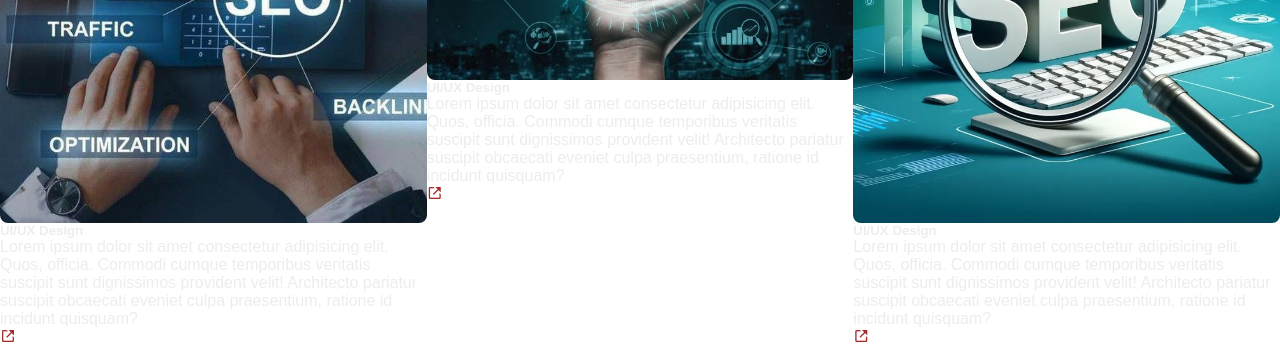
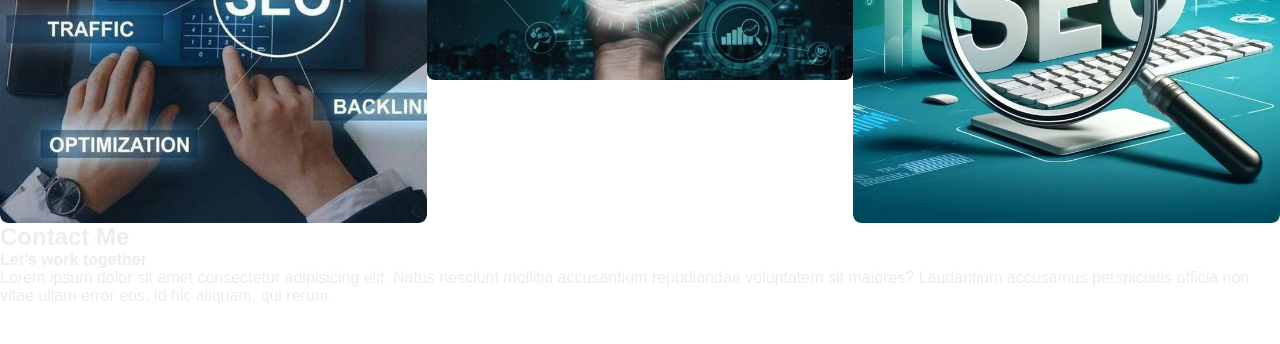
Before and after one commit to Sunishtha664/PORTFOLIO, a plain HTML site: page index.html in a window 1280 px wide. Shown: the part 3467-3811 px from the top of the page. After the commit the page ends 3772 px from the top, so only its background shows below. Drawn offline with nearby package versions, Linux system fonts and the light colour scheme.

Commit message:
contact me

```diff
--- a/index.html
+++ b/index.html
@@ -225,7 +225,17 @@
       </div>
     </div>
   </section>
+  <!--------------------------------------contact me---------------------------------------->
+  <section class="contact" id="contact">
+    <div class="contact-text">
+      <h2>Contact Me</h2>
+      <h4>Let's work together</h4>
+      <p>Lorem ipsum dolor sit amet consectetur adipisicing elit. Natus nesciunt mollitia accusantium repudiandae
+        voluptatem sit maiores? Laudantium accusamus perspiciatis officia non vitae ullam error eos, id hic aliquam, qui
+        rerum.</p>
+    </div>
 
+  </section>
 
   <script src="main.js"></script>
 </body>
--- a/stylesheet.css
+++ b/stylesheet.css
@@ -367,7 +367,7 @@ body {
 }
 
 .skills-section {
-     width: 100vw;
+    width: 100vw;
     position: relative;
     left: 50%;
     right: 50%;
@@ -382,6 +382,7 @@ body {
     border-radius: 0;
     min-height: 500px;
 }
+
 .skills-container {
     width: 100%;
     max-width: 1200px;
@@ -390,6 +391,7 @@ body {
     align-items: center;
     gap: 40px;
 }
+
 .skills-title-area {
     min-width: 220px;
     max-width: 260px;
@@ -400,6 +402,7 @@ body {
     height: 100%;
     margin-bottom: 0;
 }
+
 .skills-title {
     font-size: 54px;
     font-weight: 800;
@@ -409,6 +412,7 @@ body {
     letter-spacing: -2px;
     text-align: left;
 }
+
 .skills-title-accent {
     width: 60px;
     height: 6px;
@@ -417,6 +421,7 @@ body {
     margin-top: 8px;
     margin-bottom: 8px;
 }
+
 .skills-section .sub-title {
     margin-bottom: 40px;
     margin-top: 0;
@@ -594,7 +599,7 @@ body {
 }
 
 .radial-bars {
-   width: 100%;
+    width: 100%;
     display: flex;
     flex-wrap: wrap;
     justify-content: space-evenly;
@@ -626,6 +631,7 @@ body {
     stroke: #eee;
     stroke-width: 10;
 }
+
 @keyframes animate-bar {
     100% {
         stroke-dashoffset: -1;
@@ -637,34 +643,52 @@ body {
     stroke: #7d1818;
     stroke-width: 10;
     stroke-linecap: round;
-    stroke-dasharray: 314; /* 2 * PI * r (r=50) */
+    stroke-dasharray: 314;
+    /* 2 * PI * r (r=50) */
     stroke-dashoffset: 314;
     transition: stroke-dashoffset 1s linear;
 }
-.path-1{animation: animate-path1 1s 1s linear forwards}
-.path-2{animation: animate-path2 1s 1s linear forwards}
-.path-3{animation: animate-path3 1s 1s linear forwards}
-.path-4{animation: animate-path4 1s 1s linear forwards}
+
+.path-1 {
+    animation: animate-path1 1s 1s linear forwards
+}
+
+.path-2 {
+    animation: animate-path2 1s 1s linear forwards
+}
+
+.path-3 {
+    animation: animate-path3 1s 1s linear forwards
+}
+
+.path-4 {
+    animation: animate-path4 1s 1s linear forwards
+}
+
 @keyframes animate-path1 {
     100% {
         stroke-dashoffset: 31.4;
     }
 }
+
 @keyframes animate-path2 {
     100% {
         stroke-dashoffset: 62.8;
     }
 }
+
 @keyframes animate-path3 {
     100% {
         stroke-dashoffset: 47.1;
     }
 }
+
 @keyframes animate-path4 {
     100% {
         stroke-dashoffset: 78.5;
     }
 }
+
 .percentage {
     position: absolute;
     top: 50px;
@@ -675,6 +699,7 @@ body {
     font-weight: 700;
     color: #7d1818;
 }
+
 .text {
     margin-top: 10px;
     text-align: center;
@@ -682,26 +707,31 @@ body {
     color: #333;
     font-weight: 500;
 }
-.main-text{
+
+.main-text {
     padding-top: 130px;
     margin-top: 200px;
 }
+
 .main-text h2 {
     font-size: 60px;
     text-align: center;
     color: #7d1818;
     line-height: 1;
 }
+
 .portfolio-content {
     display: grid;
     grid-template-columns: repeat(auto-fit, minmax(359px, auto));
 }
-.row{
+
+.row {
     position: relative;
     overflow: hidden;
     border-radius: 8px;
     cursor: pointer;
 }
+
 .row img {
     width: 100%;
     border-radius: 8px;
@@ -709,6 +739,56 @@ body {
     transition: transform 0.3s ease;
 
 }
-.layer{
+
+.layer {
+    width: 100%;
+    height: 0;
+    background: linear-gradient(rgba(0, 0, 0, 0.5), rgba(0, 0, 0, 0.8));
+    position: absolute;
+    border-radius: 8px;
+    left: 0;
+    bottom: 0;
+    overflow: hidden;
+    display: flex;
+    flex-direction: column;
+    justify-content: center;
+    align-items: center;
+    text-align: center;
+    padding: 0 40px;
+    transition: height 0.3s ease;
 
 }
+
+.layer h5 {
+    font-size: 20px;
+    color: #000000;
+    margin-bottom: 10px;
+    font-weight: 600;
+
+}
+.layer p {
+    font-size: 1rem;
+    color: #000000;
+    margin-bottom: 20px;
+    line-height: 1.8;
+
+}
+.layer i{
+    color: #250202;
+    margin-top: 20px;
+    font-size: 20px;
+    background: #ededed;
+    width: 60px;
+    height: 60px;
+    display: flex;
+    align-items: center;
+    justify-content: center;
+    border-radius: 50%;
+
+}
+.row:hover img {
+    transform: scale(1.1);
+}
+.row:hover .layer {
+    height: 100%;
+}
```
Lines whose indentation alone changed are shown as unchanged.
